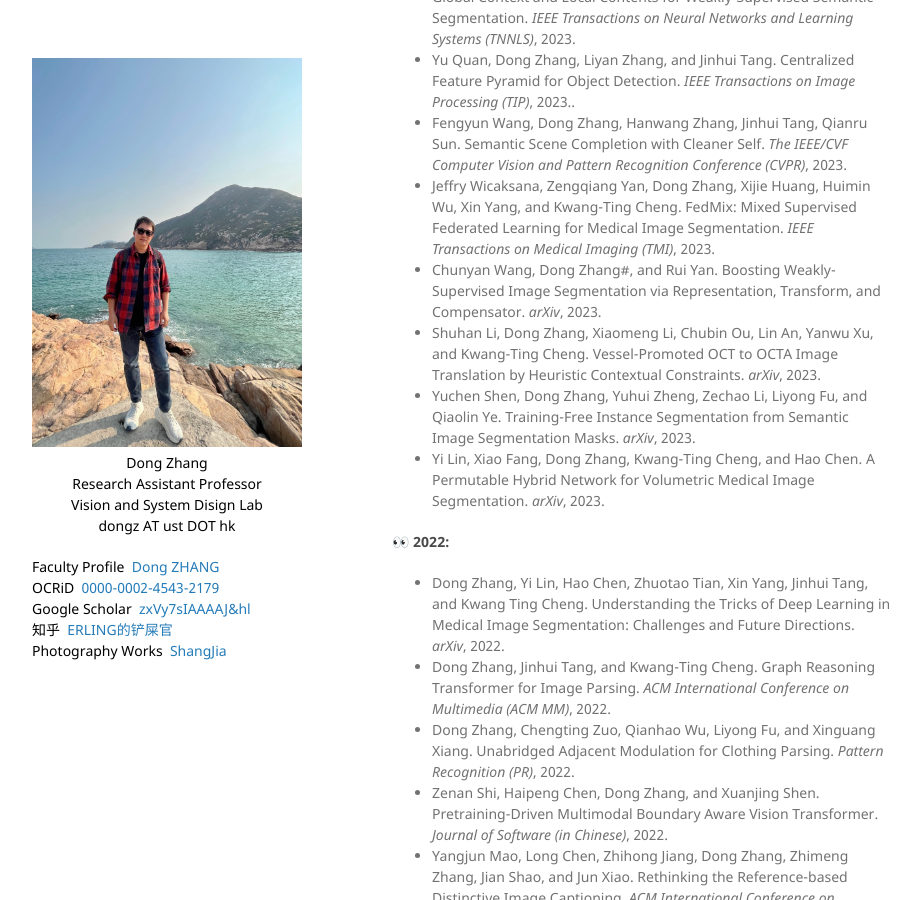
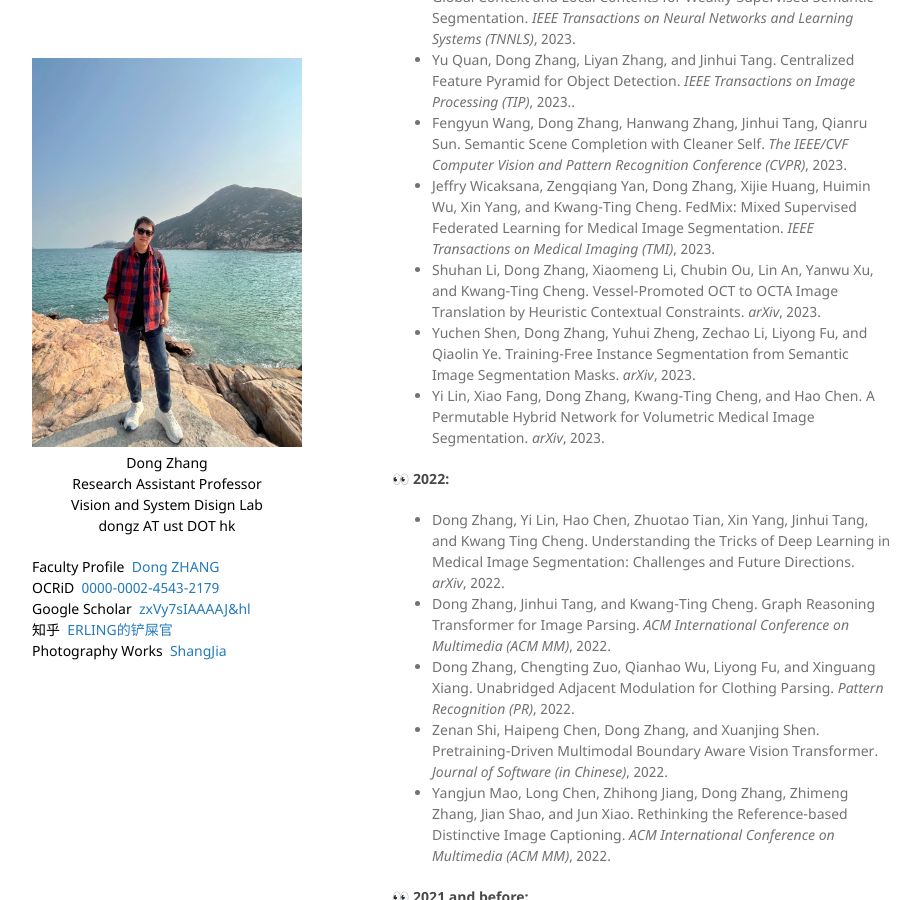
Before and after one commit to ZHANGDONG-NJUST/zhangdong-njust.github.io, a Jekyll site: the page built from index.md, in a window 1280 px wide and 900 px high, scrolled down 2114 px. Shown: the whole window, without its empty margins (178-1098 px from the left). Built offline with Jekyll 4.4.1, drawn with Linux system fonts in a browser that asks for light colours; our own code applies the rules of GitHub Pages for plain Markdown files.

Commit message:
Update index.md

```diff
--- a/index.md
+++ b/index.md
@@ -42,7 +42,6 @@ My primary research interests are in machine learning, computer vision, and medi
 - Yu Quan, Dong Zhang, Liyan Zhang, and Jinhui Tang. Centralized Feature Pyramid for Object Detection. *IEEE Transactions on Image Processing (TIP)*, 2023..
 - Fengyun Wang, Dong Zhang, Hanwang Zhang, Jinhui Tang, Qianru Sun. Semantic Scene Completion with Cleaner Self. *The IEEE/CVF Computer Vision and Pattern Recognition Conference (CVPR)*, 2023.
 - Jeffry Wicaksana, Zengqiang Yan, Dong Zhang, Xijie Huang, Huimin Wu, Xin Yang, and Kwang-Ting Cheng. FedMix: Mixed Supervised Federated Learning for Medical Image Segmentation. *IEEE Transactions on Medical Imaging (TMI)*, 2023.
-- Chunyan Wang, Dong Zhang\#, and Rui Yan. Boosting Weakly-Supervised Image Segmentation via Representation, Transform, and Compensator. *arXiv*, 2023.
 - Shuhan Li, Dong Zhang, Xiaomeng Li, Chubin Ou, Lin An, Yanwu Xu, and Kwang-Ting Cheng. Vessel-Promoted OCT to OCTA Image Translation by Heuristic Contextual Constraints. *arXiv*, 2023.
 - Yuchen Shen, Dong Zhang, Yuhui Zheng, Zechao Li, Liyong Fu, and Qiaolin Ye. Training-Free Instance Segmentation from Semantic Image Segmentation Masks. *arXiv*, 2023.
 - Yi Lin, Xiao Fang, Dong Zhang, Kwang-Ting Cheng, and Hao Chen. A Permutable Hybrid Network for Volumetric Medical Image Segmentation. *arXiv*, 2023.
```
